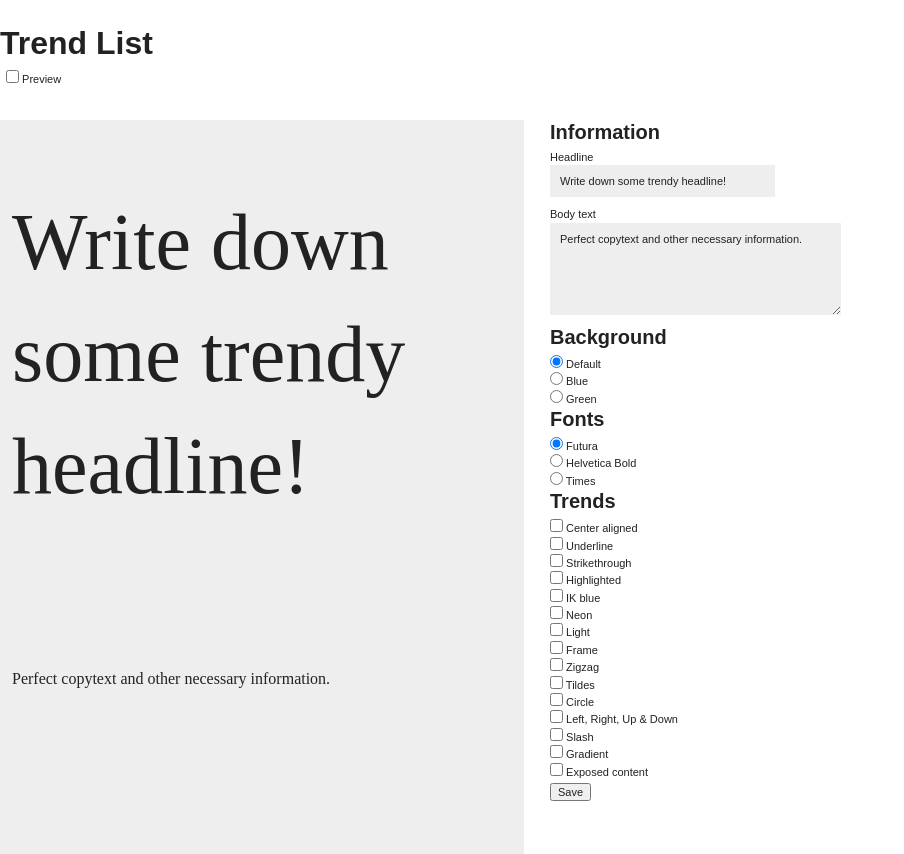
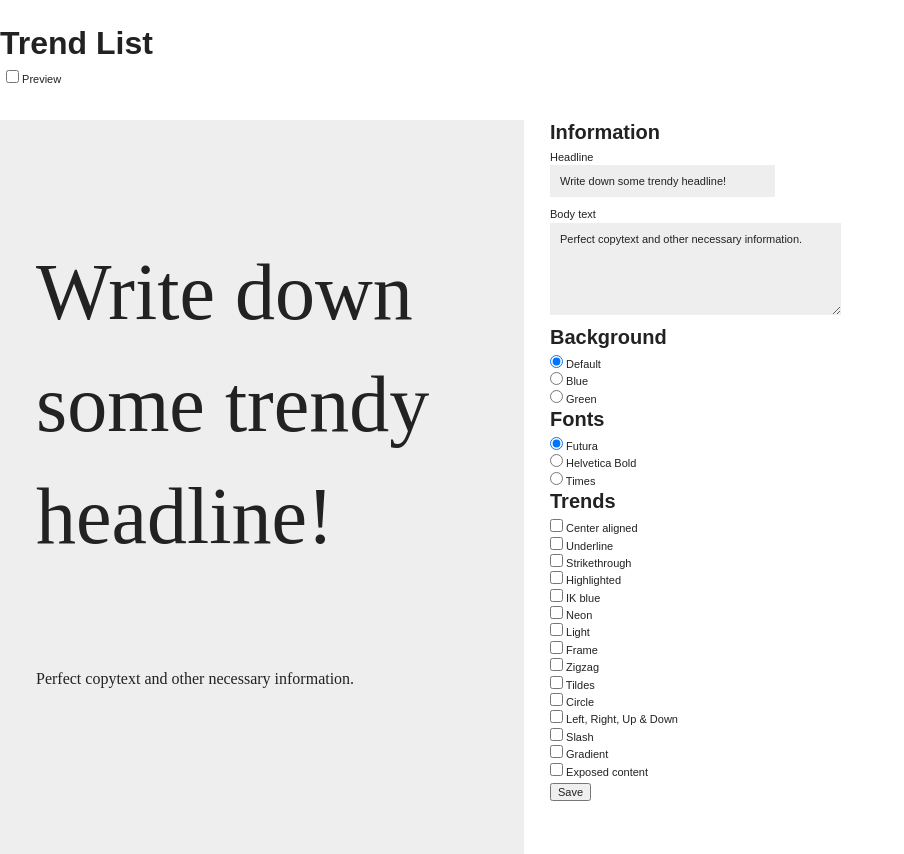
Before and after one commit to pepe/trendgen, a plain HTML site: page index.html in a window 1280 px wide. Shown: the whole page, without its empty margins (0-904 px from the left). Drawn offline with nearby package versions, Linux system fonts and the light colour scheme.

Commit message:
Fix headline and body position

```diff
--- a/css/main.css
+++ b/css/main.css
@@ -179,6 +179,9 @@ legend {
   font-size: 5em;
   font-weight: normal;
   z-index: 666;
+  top: 50px;
+  left: 24px;
+  width: 443px;
 }
 
 #body {
@@ -186,7 +189,8 @@ legend {
   z-index: 667;
   position: absolute;
   top: 520px;
-  width: 450px;
+  left: 24px;
+  width: 443px;
  }
 
 #show-pane {
```
